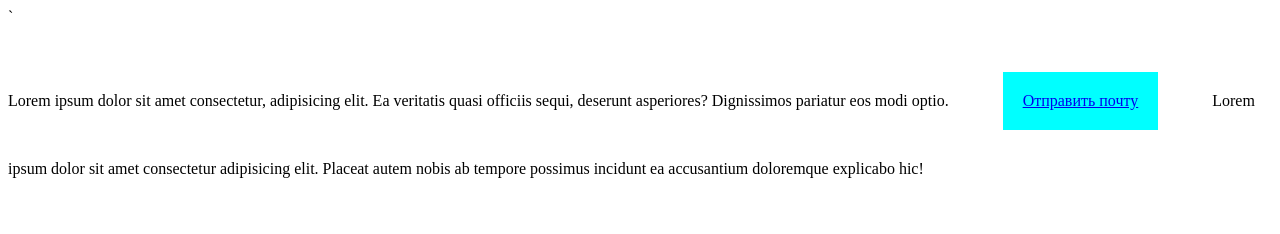
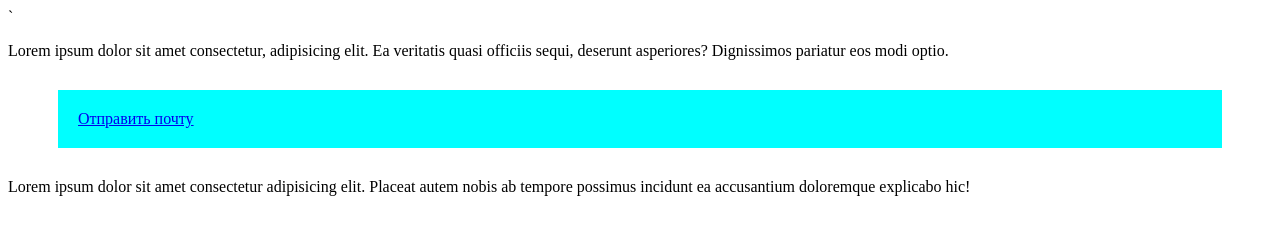
Before and after one commit to ShynkovskyiDen/Lesson_5, a plain HTML site: page index.html in a window 1280 px wide. Drawn offline with Linux system fonts and the light colour scheme.

Commit message:
changed html - link display:block

```diff
--- a/index.html
+++ b/index.html
@@ -9,7 +9,7 @@
         margin: 30px 50px;
         background-color: aqua;
         padding: 20px;
-        display: inline-block;
+        display: block;
       }
     </style>
   </head>
```
